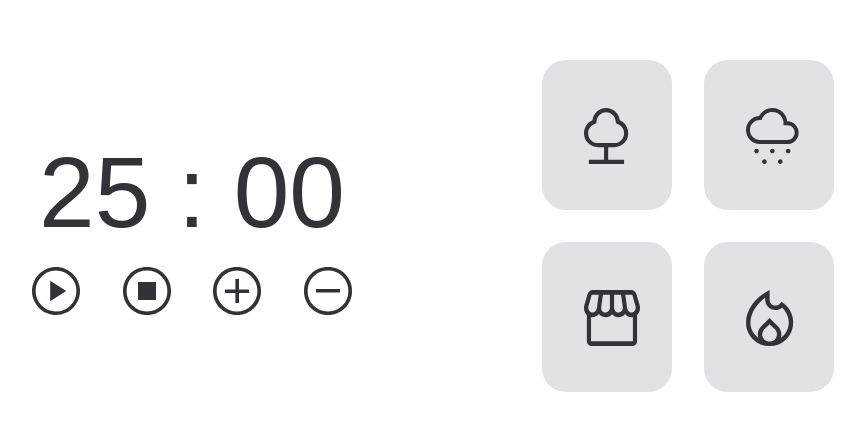
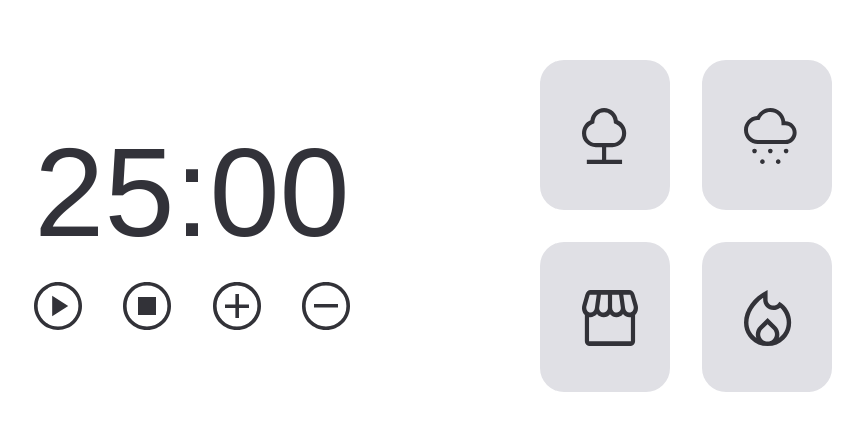
Before and after one commit to CleytonW/focus-timer-02, a plain HTML site: page index.html in a window 1280 px wide. Shown: the part 174-604 px from the top of the page, without its empty margins (207-1072 px from the left). Drawn offline with Linux system fonts and the light colour scheme.

Commit message:
correcting errors

```diff
--- a/index.html
+++ b/index.html
@@ -17,9 +17,7 @@
   <main>
     <div class="counter">
       <div class="timer">
-        <span class="minuts">25</span>
-        <span>:</span>
-        <span class="seconds">00</span>
+        <span class="minuts">25</span><span>:</span><span class="seconds">00</span>
       </div>
 
       <div class="buttons">
@@ -47,18 +45,18 @@
     </div>
 
   <div class="sounds">
-      <div class="card">
+    <button class="card">
       <img src="./assets/icons/forest.svg" alt="icone de uma árvore que representa uma floresta">
-      </div>
-      <div class="card">
+    </button>
+    <button class="card">
       <img src="./assets/icons/rain.svg" alt="icone de uma pequena nuvem com gotas de chuva">
-      </div>
+    </button>
     <div class="card">
       <img src="./assets/icons/coffeeShop.svg" alt="icone de uma loja para representar uma loja de café">
     </div>
-      <div class="card">
+    <button class="card">
      <img src="./assets/icons/firePlace.svg" alt="icone de chamas que representa uma lareira">
-      </div>
+    </button>
     </div>
 
   </main>
--- a/style.css
+++ b/style.css
@@ -7,20 +7,20 @@
 :root {
   font-size: 62.5%;
 
-  --primary-color: #323238;
-  --bg-color: ##E5E5E5
+  --primary-color: hsl(240, 6%, 21%);
+  --bg-sound: hsl(240, 9%, 89%);
+  --bg-sound-select: hsl(194, 97%, 31%);
 }
 
 body {
   font-family: 'Robo', sans-serif;
 
-  background-color: var(--bg-color);
   color: var(--primary-color);
 
   display: flex;
   justify-content: space-around;
 
-  height: 100vh;
+  min-height: 100vh;
 }
 
 main {
@@ -29,13 +29,13 @@ main {
 }
 
 .counter {
-  width: 32rem;
+  max-width: 32.1rem;
   margin-right: 19rem;
 }
 
 .timer {
   font-weight: 500;
-  font-size: 10rem;
+  font-size: 12.6rem;
   text-align: center;
 }
 
@@ -59,17 +59,17 @@ button {
 }
 
 .card  {
-  background-color: #E1E1E6;
+  background-color: var(--bg-sound);
 
   border-radius: 2.4rem;
-  width: 13rem;
-  height: 15rem;
+  max-width: 13rem;
+  max-height: 15rem;
   padding: 4.8rem 4.2rem;
 
   cursor: pointer;
 }
 
 .card:hover {
-  background-color: #02799D;
+  background-color:var(--bg-sound-select);
   transition: .8s;
 }
```
Lines whose indentation alone changed are shown as unchanged.
